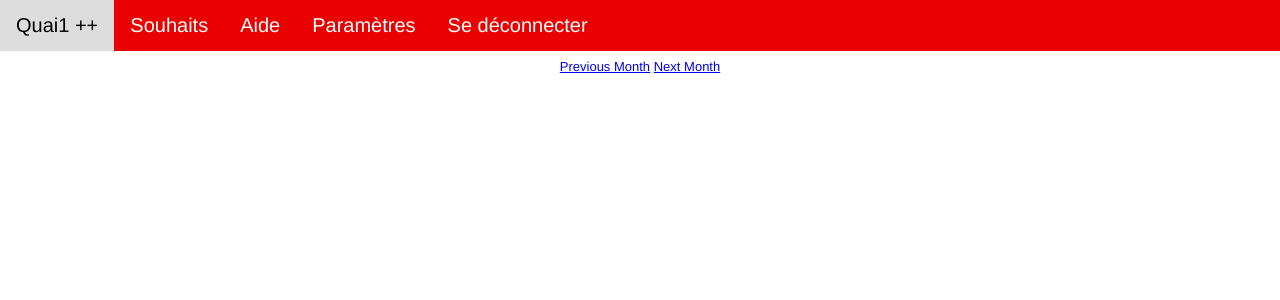
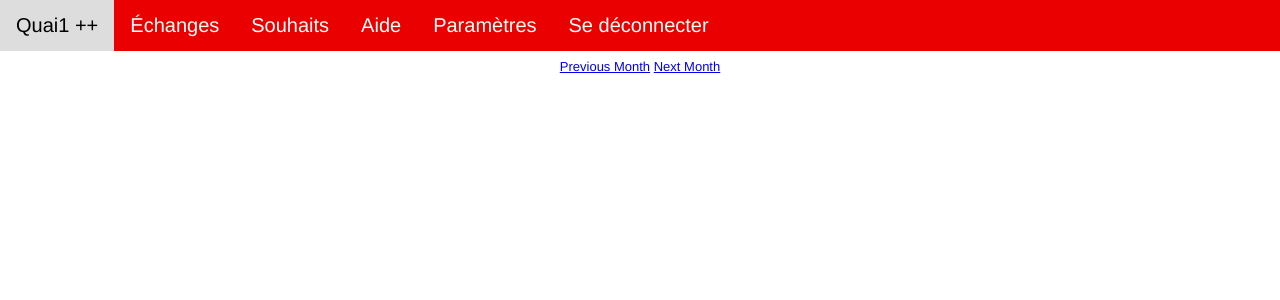
Before and after one commit to pherjung/quai1, a Django app: template quai1/calendrier/templates/calendrier/body.html in a window 1280 px wide. Shown: the top 300 px of the page. Run offline with Django 3.2, Linux system fonts and the light colour scheme; the template is opened without the code that fills it, so the values that code supplies are empty.

Commit message:
Add new link to header

```diff
--- a/quai1/calendrier/templates/calendrier/header.html
+++ b/quai1/calendrier/templates/calendrier/header.html
@@ -1,6 +1,7 @@
 <header>
   <div class="topnav" id="topnav">
     <a href="#home" class="active">Quai1 ++</a>
+    <a href="echanges/">Échanges</a>
     <a href="souhaits/">Souhaits</a>
     <a href="aide/">Aide</a>
     <a href="parametres/">Paramètres</a>
```
